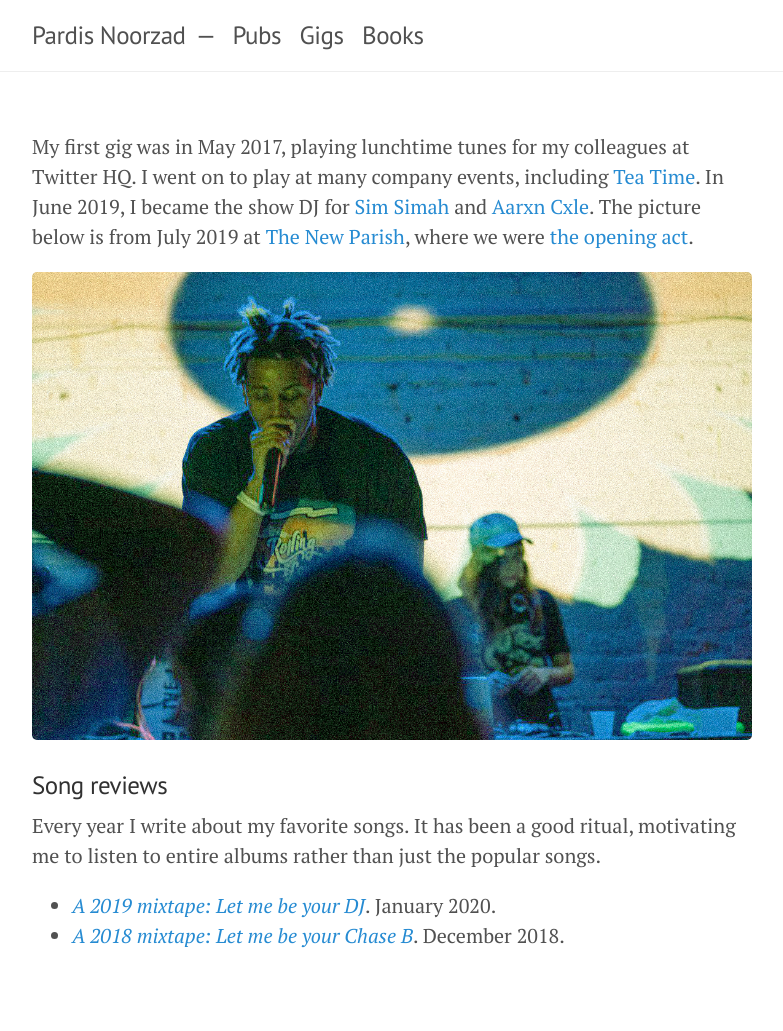
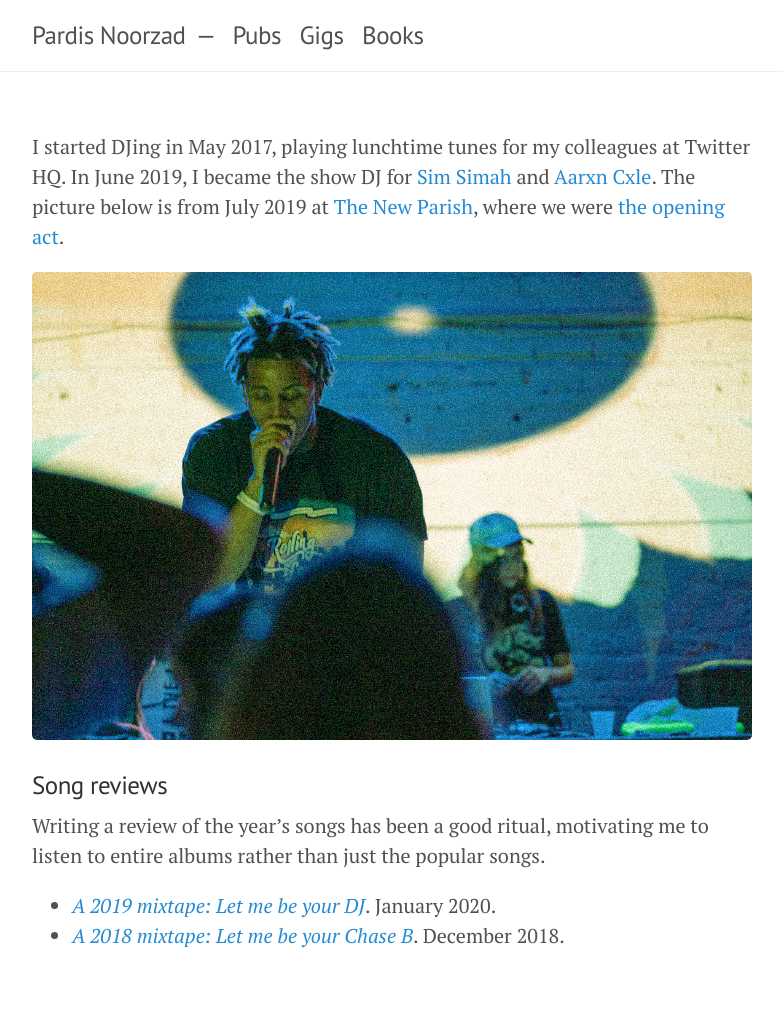
Before and after one commit to djpardis/djpardis.github.io, a Jekyll site: the page built from gigs.md, in a window 1280 px wide. Shown: the whole page, without its empty margins (248-1031 px from the left). Built offline with Jekyll 4.4.1, drawn with Linux system fonts in a browser that asks for light colours.

Commit message:
Fix wording

```diff
--- a/gigs.md
+++ b/gigs.md
@@ -3,13 +3,13 @@ layout: page
 title: Gigs
 ---
 
-My first gig was in May 2017, playing lunchtime tunes for my colleagues at Twitter HQ. I went on to play at many company events, including <a href="https://qr.ae/pNPCrQ" target="_blank">Tea Time</a>. In June 2019, I became the show DJ for <a href="https://open.spotify.com/artist/6rGjsK7JJpHkUTVtj2PPwf" target="_blank">Sim Simah</a> and <a href="https://open.spotify.com/artist/0gvTXbRp8PiAeztLTbbjdX" target="_blank">Aarxn Cxle</a>. The picture below is from July 2019 at <a href="https://www.thenewparish.com/" target="_blank">The New Parish</a>, where we were <a href="https://www.thenewparish.com/e/camron-62022556135/" target="_blank">the opening act</a>.
+I started DJing in May 2017, playing lunchtime tunes for my colleagues at Twitter HQ. In June 2019, I became the show DJ for <a href="https://open.spotify.com/artist/6rGjsK7JJpHkUTVtj2PPwf" target="_blank">Sim Simah</a> and <a href="https://open.spotify.com/artist/0gvTXbRp8PiAeztLTbbjdX" target="_blank">Aarxn Cxle</a>. The picture below is from July 2019 at <a href="https://www.thenewparish.com/" target="_blank">The New Parish</a>, where we were <a href="https://www.thenewparish.com/e/camron-62022556135/" target="_blank">the opening act</a>.
 
 <img src="/files/pics/djing.jpg" alt="Sim Simah and Pardis Noorzad (aka DJ Pardis)" title="Sim Simah and DJ Pardis">
 
 ### Song reviews
 
-Every year I write about my favorite songs. It has been a good ritual, motivating me to listen to entire albums rather than just the popular songs.
+Writing a review of the year's songs has been a good ritual, motivating me to listen to entire albums rather than just the popular songs.
 
 - <em><a href="https://medium.com/@djpardis/a-2019-mixtape-6a910e8b4771" target="_blank">A 2019 mixtape: Let me be your DJ</a></em>. January 2020.
 - <em><a href="https://medium.com/@djpardis/a-2018-mixtape-fac340db5e11" target="_blank">A 2018 mixtape: Let me be your Chase B</a></em>. December 2018.
```
Also changed, not shown: pubs.md (+1 -1 lines).
